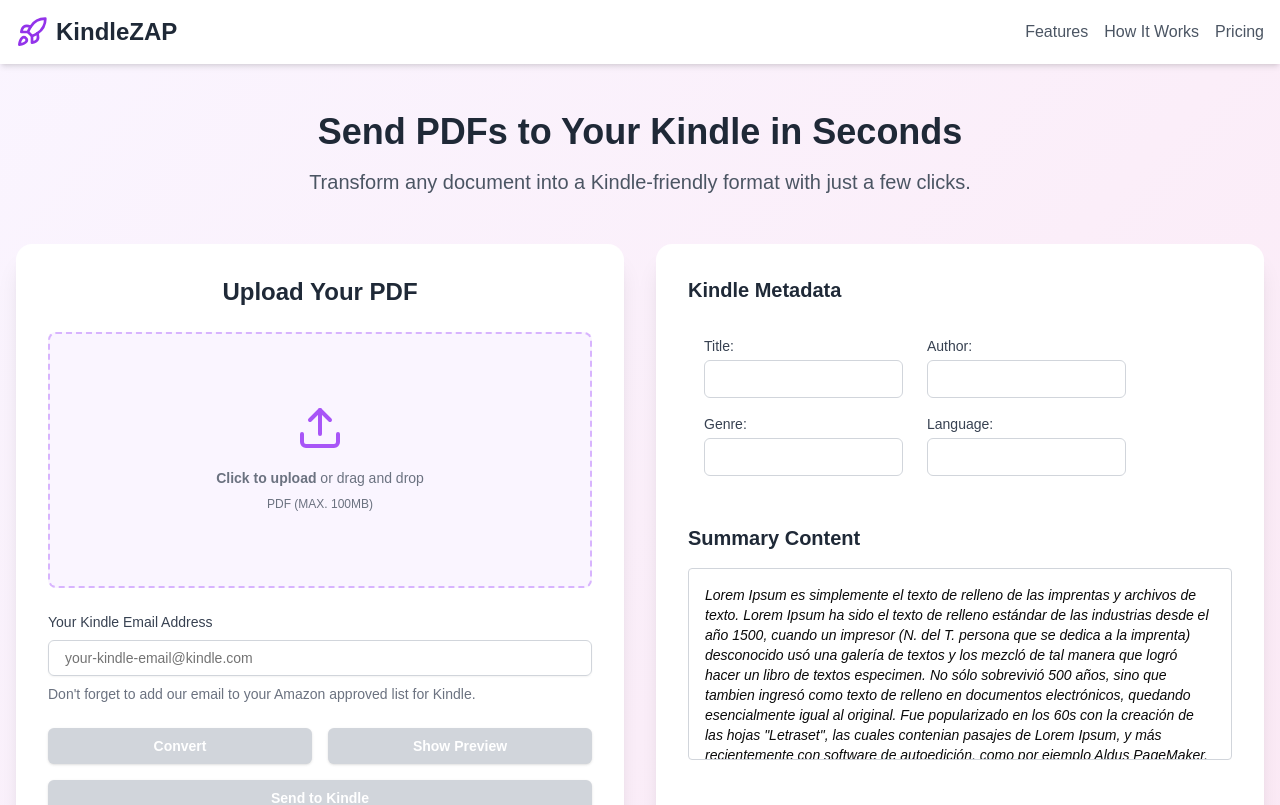
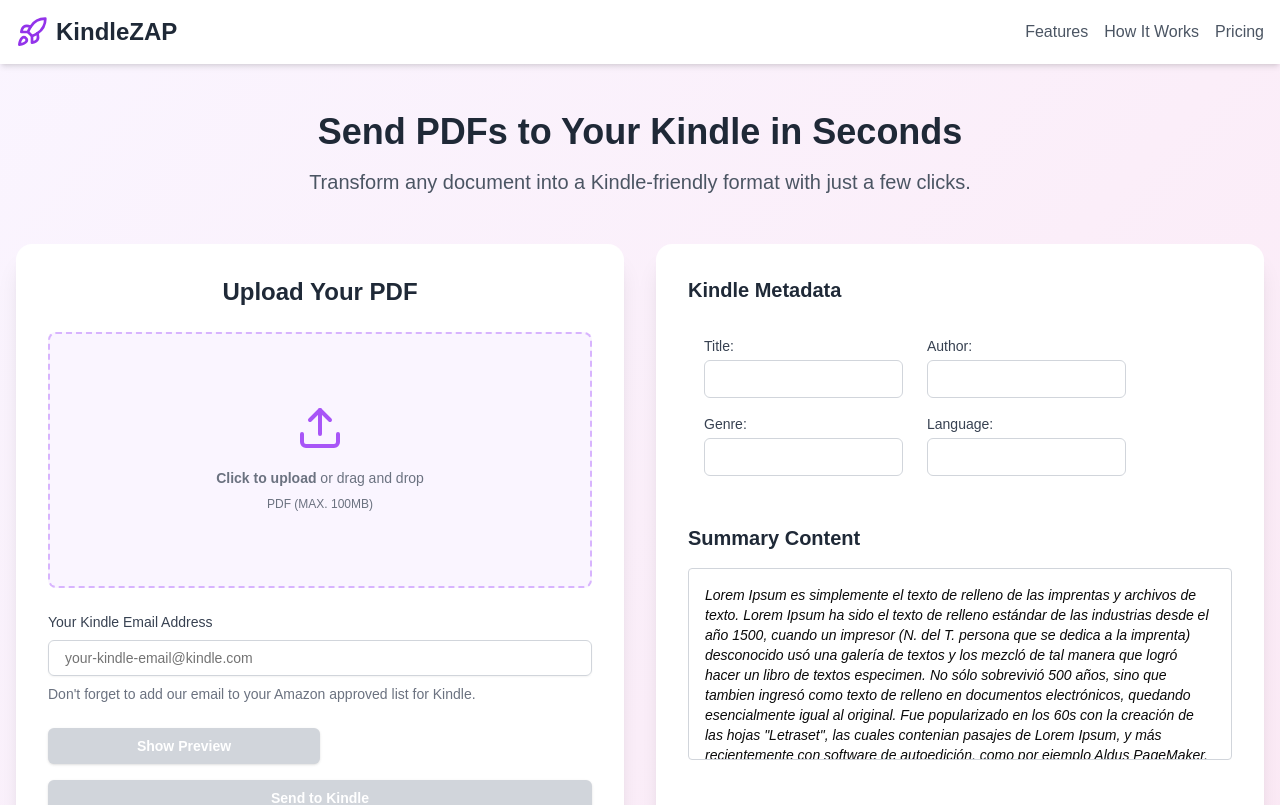
Before and after one commit to tenesedu/kindlezap-frontend, a Next.js app: page / in a window 1280 px wide. Shown: the top 805 px of the page. Built offline with nearby package versions, Linux system fonts and the light colour scheme.

Commit message:
Convert & Send process optimization

```diff
--- a/app/page.tsx
+++ b/app/page.tsx
@@ -97,7 +97,6 @@
       const uploadedFile = event.target.files[0];
       setFile(uploadedFile);
 
-      console.log("Hello");
       const formData = new FormData();
       formData.append("file", uploadedFile);
 
@@ -118,62 +117,14 @@
 
           setShowSummaryContent(data.summary.summary);
           setSummaryContent(true);
+          console.log(data);
+          setHtmlContent(data.html);
+          setHtmlLoading(false);
         } else {
         }
       } catch (error) {}
     }
   };
-
-  // const handleSend = async (event: React.FormEvent) => {
-  //   event.preventDefault();
-
-  //   setResponseState("loading");
-  //   setMessage("Converting and sending to kindle...");
-
-  //   if (!file || !email) {
-  //     alert("Please provide both a file and an email.");
-  //     return;
-  //   }
-
-  //   const formData = new FormData();
-  //   formData.append("email", email);
-  //   formData.append("file", file);
-
-  //   try {
-  //     const response = await fetch(
-  //       "https://kindle-backend-latest.onrender.com/send",
-  //       {
-  //         method: "POST",
-  //         body: formData,
-  //       }
-  //     );
-
-  //     if (response.ok) {
-  //       const data = await response.json();
-  //       setResponseState("success");
-  //       setMessage("Book sent successfully!");
-
-  //       setTimeout(() => {
-  //         setResponseState(null);
-  //       }, 3000);
-  //     } else if (response.status === 500) {
-  //       setResponseState("error");
-  //       setMessage("Failed to convert your pdf");
-  //       setTimeout(() => {
-  //         setResponseState(null);
-  //       }, 3000);
-  //     } else {
-  //     }
-  //   } catch (error) {
-  //     console.error("Error:", error);
-  //     setResponseState("error");
-  //     setMessage("Network error or server is down.");
-
-  //     setTimeout(() => {
-  //       setResponseState(null);
-  //     }, 3000);
-  //   }
-  // };
 
   const handleSend = async (event: React.MouseEvent<HTMLButtonElement>) => {
     event.preventDefault();
@@ -225,47 +176,47 @@
     }
   };
 
-  const handleConvert = async (event: React.FormEvent) => {
-    event.preventDefault();
+  // const handleConvert = async (event: React.FormEvent) => {
+  //   event.preventDefault();
 
-    setHtmlLoading(true);
-    const formData = new FormData();
+  //   setHtmlLoading(true);
+  //   const formData = new FormData();
 
-    setResponseState("loading");
-    setMessage("Converting to kindle...");
+  //   setResponseState("loading");
+  //   setMessage("Converting to kindle...");
 
-    if (!file) {
-      alert("Please provide a file.");
-      return;
-    }
+  //   if (!file) {
+  //     alert("Please provide a file.");
+  //     return;
+  //   }
 
-    formData.append("file", file);
+  //   formData.append("file", file);
 
-    try {
-      const response = await fetch("http://localhost:8000/convert", {
-        method: "POST",
-        body: formData,
-      });
+  //   try {
+  //     const response = await fetch("http://localhost:8000/convert", {
+  //       method: "POST",
+  //       body: formData,
+  //     });
 
-      if (response.ok) {
-        const data = await response.json();
+  //     if (response.ok) {
+  //       const data = await response.json();
 
-        setHtmlContent(data.html);
-        setHtmlLoading(false);
-        setResponseState("success");
-        setMessage("Book converted successfully!");
+  //       setHtmlContent(data.html);
+  //       setHtmlLoading(false);
+  //       setResponseState("success");
+  //       setMessage("Book converted successfully!");
 
-        setTimeout(() => {
-          setResponseState(null);
-        }, 3000);
-      } else {
-        alert("Something goes wrong.");
-      }
-    } catch (error) {
-      console.error("Error:", error);
-      alert("error");
-    }
-  };
+  //       setTimeout(() => {
+  //         setResponseState(null);
+  //       }, 3000);
+  //     } else {
+  //       alert("Something goes wrong.");
+  //     }
+  //   } catch (error) {
+  //     console.error("Error:", error);
+  //     alert("error");
+  //   }
+  // };
 
   const handlePreview = (event: React.MouseEvent<HTMLButtonElement>) => {
     event.preventDefault();
@@ -395,17 +346,6 @@
               <div className="flex flex-col space-y-4">
                 {/* Botones en una sola fila */}
                 <div className="flex space-x-4">
-                  <Button
-                    value="convert"
-                    onClick={handleConvert}
-                    className={`text-white font-bold py-3 px-6 rounded-md transition-colors w-1/2 ${
-                      file
-                        ? "bg-gray-600 hover:bg-gray-700 cursor-pointer"
-                        : "bg-gray-300 cursor-not-allowed"
-                    }`}
-                  >
-                    Convert
-                  </Button>
                   <Button
                     value="preview"
                     onClick={handlePreview}
```
Also changed, not shown: app/globals.css (line endings or trailing spaces), components/ui/kindleSimulator.tsx (indentation only).
